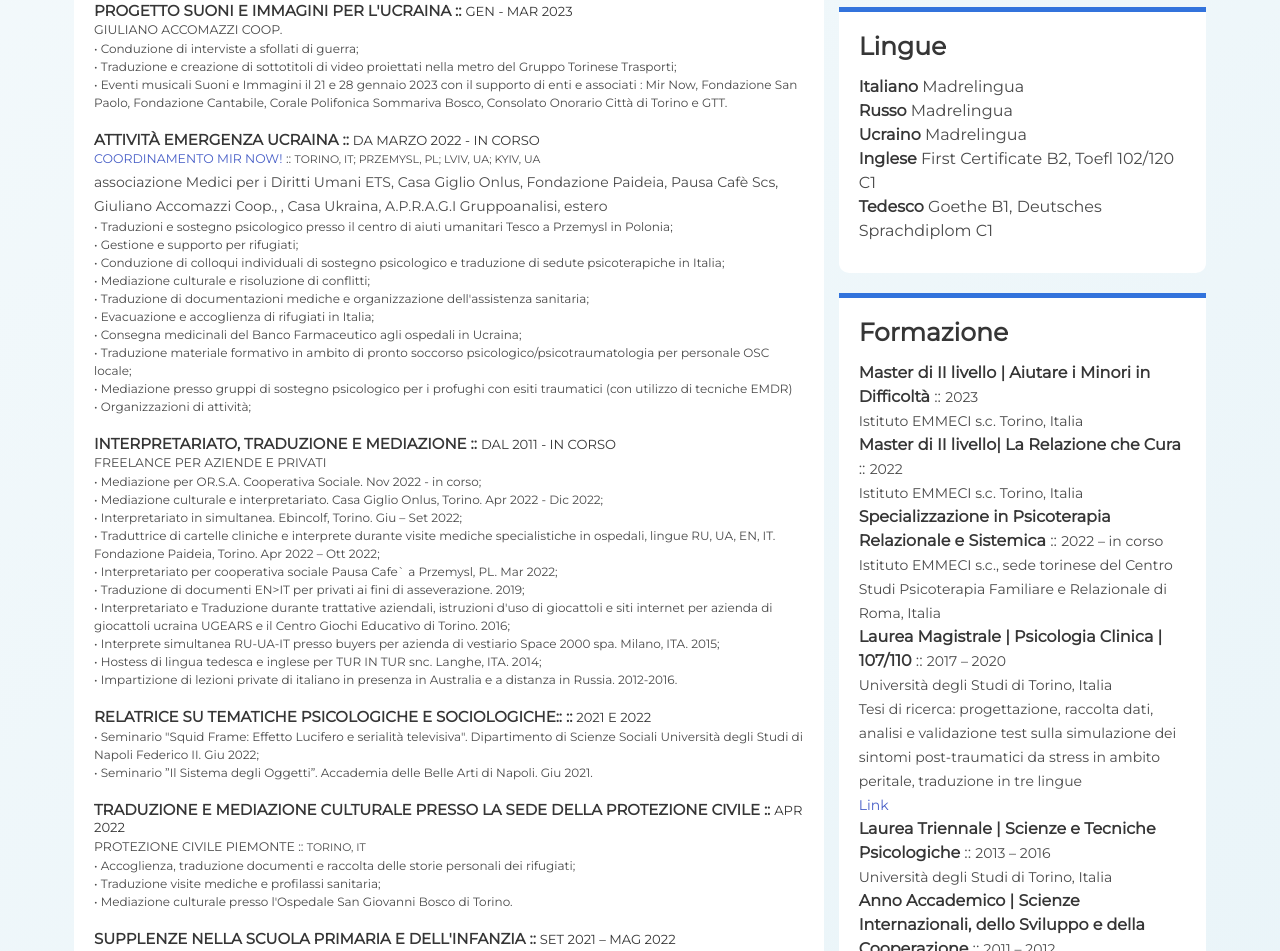
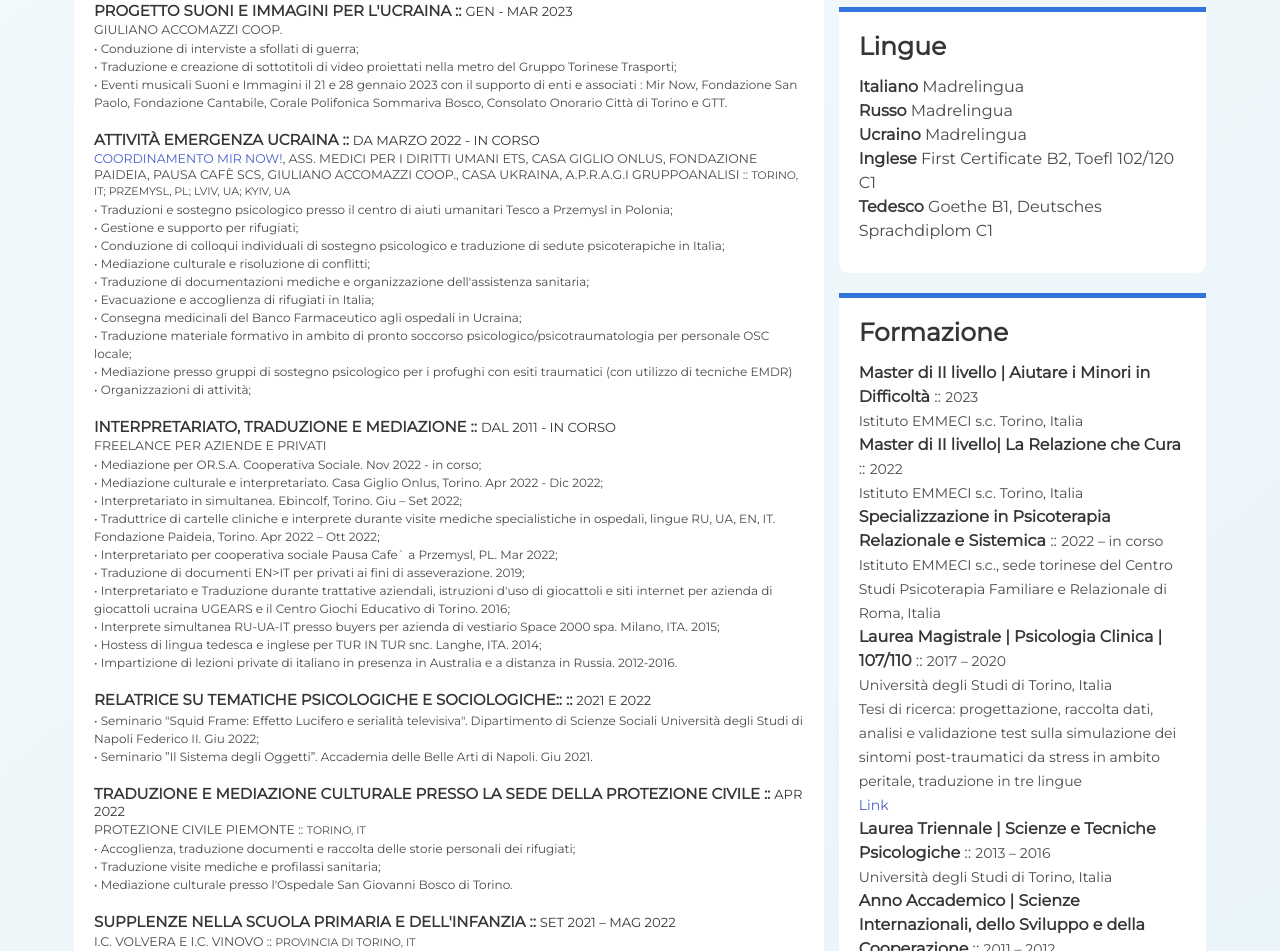
Before and after one commit to jjmala/jjmala.github.io, a Gatsby site: page / in a window 1280 px wide. Shown: the part 751-1702 px from the top of the page. Built offline with nearby package versions, Linux system fonts and the light colour scheme; Gatsby itself is replaced by a stand-in of ours; a web font is replaced by a local one.

Commit message:
Update professional-experience.js

```diff
--- a/src/components/resume-components/professional-experience.js
+++ b/src/components/resume-components/professional-experience.js
@@ -63,26 +63,34 @@ export default function ProfessionalExperience() {
           <small className='has-text-weight-light'>da Marzo 2022 - in corso</small>
         </h4>
         <p className='subtitle is-5 is-uppercase mb-1'>
-          <a href='https://casagiglio.org/'>Coordinamento Mir Now!</a>
+          <a href='https://casagiglio.org/'>Coordinamento Mir Now!</a>, Ass. Medici per i Diritti Umani ETS, Casa Giglio
+          Onlus, Fondazione Paideia, Pausa Cafè Scs, Giuliano
+          Accomazzi Coop., Casa Ukraina, A.P.R.A.G.I Gruppoanalisi
           {' :: '}
           <small className='has-text-weight-light'>Torino, IT; Przemysl, PL; Lviv, UA; Kyiv, UA</small>
         </p>
-        <p>
-          <small>
-            associazione Medici per i Diritti Umani ETS, Casa Giglio Onlus, Fondazione Paideia, Pausa Cafè Scs, Giuliano Accomazzi Coop., ,
-            Casa Ukraina, A.P.R.A.G.I Gruppoanalisi, estero
-          </small>
-        </p>
+        {/*<p className='subtitle is-5 is-uppercase mb-1'>*/}
+        {/*  Ass. Medici per i Diritti Umani ETS, Casa Giglio Onlus, Fondazione Paideia, Pausa Cafè Scs, Giuliano*/}
+        {/*  Accomazzi Coop., Casa Ukraina, A.P.R.A.G.I Gruppoanalisi*/}
+        {/*  {' :: '}*/}
+        {/*  <small className='has-text-weight-light'>Torino, IT; Przemysl, PL; Lviv, UA; Kyiv, UA</small>*/}
+        {/*</p>*/}
         <ul>
           <li>• Traduzioni e sostegno psicologico presso il centro di aiuti umanitari Tesco a Przemysl in Polonia;</li>
           <li>• Gestione e supporto per rifugiati;</li>
-          <li>• Conduzione di colloqui individuali di sostegno psicologico e traduzione di sedute psicoterapiche in Italia;</li>
+          <li>• Conduzione di colloqui individuali di sostegno psicologico e traduzione di sedute psicoterapiche in
+            Italia;
+          </li>
           <li>• Mediazione culturale e risoluzione di conflitti;</li>
           <li>• Traduzione di documentazioni mediche e organizzazione dell'assistenza sanitaria;</li>
           <li>• Evacuazione e accoglienza di rifugiati in Italia;</li>
           <li>• Consegna medicinali del Banco Farmaceutico agli ospedali in Ucraina;</li>
-          <li>• Traduzione materiale formativo in ambito di pronto soccorso psicologico/psicotraumatologia per personale OSC locale;</li>
-          <li>• Mediazione presso gruppi di sostegno psicologico per i profughi con esiti traumatici (con utilizzo di tecniche EMDR)</li>
+          <li>• Traduzione materiale formativo in ambito di pronto soccorso psicologico/psicotraumatologia per personale
+            OSC locale;
+          </li>
+          <li>• Mediazione presso gruppi di sostegno psicologico per i profughi con esiti traumatici (con utilizzo di
+            tecniche EMDR)
+          </li>
           <li>• Organizzazioni di attività;</li>
         </ul>
       </StyledArticle>
@@ -245,7 +253,6 @@ export default function ProfessionalExperience() {
       </StyledArticle>
 
 
-
       {/*/!*Bill and Toni's*!/*/}
       {/*<StyledArticle>*/}
       {/*  <h4 className='title is-4 is-uppercase'>*/}
```
